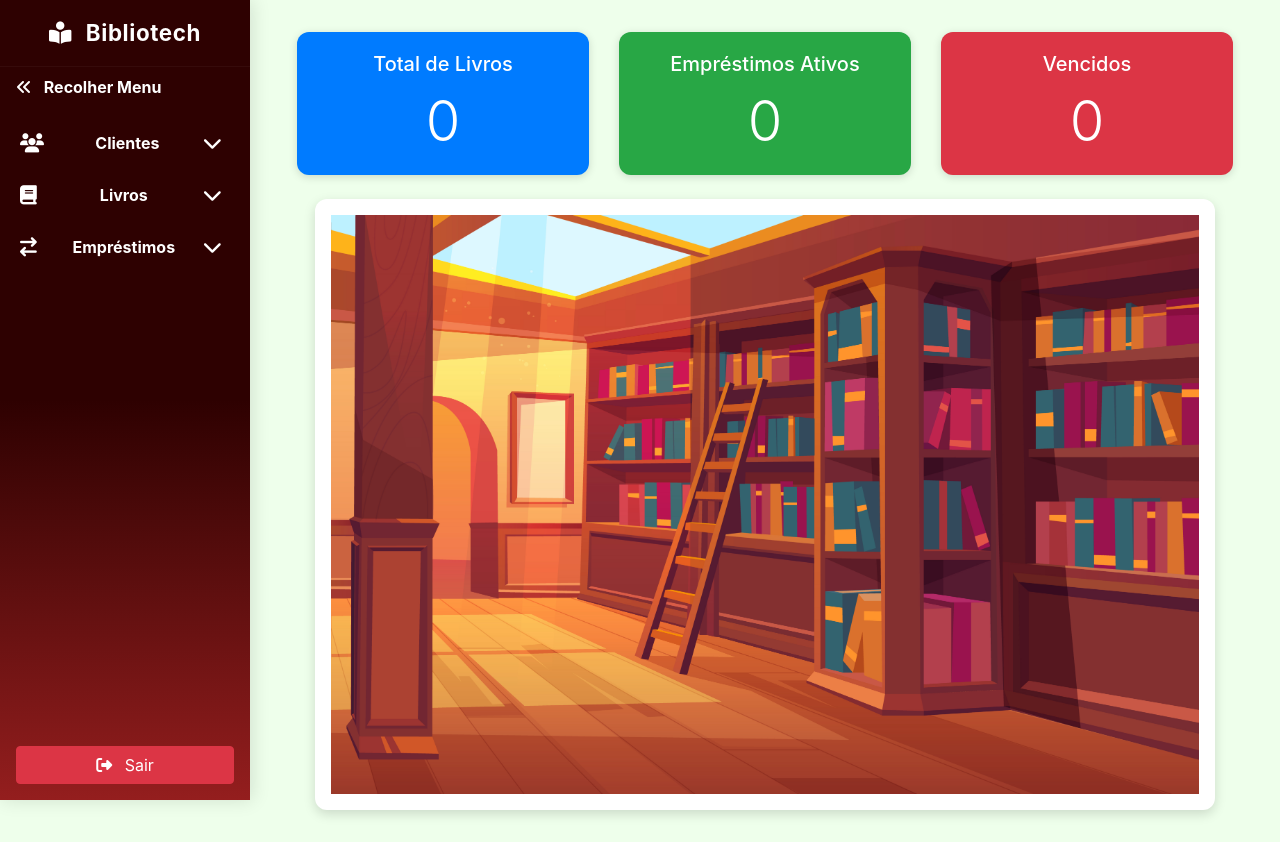
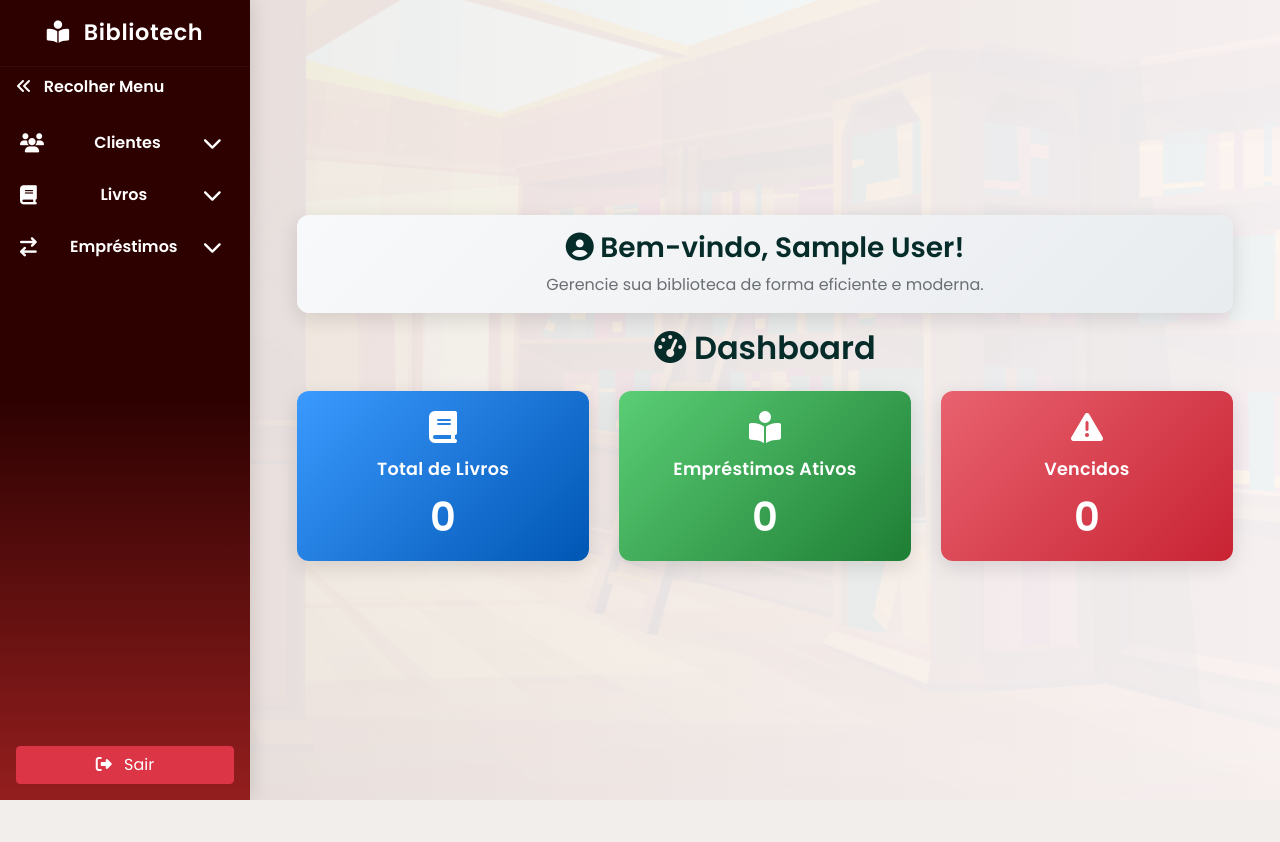
Before and after one commit to gx-briel/Bibliotech, a PHP site: page /indexlogado.php in a window 1280 px wide. After the commit the page ends 800 px from the top, so only its background shows below. Run offline with PHP 8.4, Linux system fonts and the light colour scheme; the visitor is signed in with stand-in values (Sample User, id 1); data that the repository does not hold is empty; some libraries are stand-ins or nearby versions.

Commit message:
mais pequenos ajustes - cursor

```diff
--- a/components/sidebar-logado.php
+++ b/components/sidebar-logado.php
@@ -140,4 +140,3 @@
       });
     });
   </script>
-</div>
--- a/index.php
+++ b/index.php
@@ -237,6 +237,7 @@
     <p class="tagline">Seu portal para descobrir e gerenciar livros com facilidade.</p>
   </div>
   </div>
+</div>
 
 <?php include 'components/sidebar-script.php'; ?>
 <link href="https://fonts.googleapis.com/css2?family=Poppins:wght@300;400;600&display=swap" rel="stylesheet">
--- a/indexlogado.php
+++ b/indexlogado.php
@@ -34,10 +34,17 @@ $totalVenc = $row3['totalVencido'] ?? 0;
   <?php include 'components/sidebar-style.php'; ?>
 
   <style>
+    :root {
+      --card: #ffffff;
+      --muted: #6b6f73;
+      --accent: #b33a3a;
+    }
+
     body {
-      background-color: rgb(238, 255, 235);
+      background: linear-gradient(to right, #ece9e6, #ffffff);
       margin: 0;
       overflow-x: hidden;
+      font-family: 'Poppins', 'Segoe UI', Tahoma, Geneva, Verdana, sans-serif;
     }
 
     .nav-links li a:hover {
@@ -81,37 +88,124 @@ $totalVenc = $row3['totalVencido'] ?? 0;
       display: block;
     }
 
+    /* Background image effect similar to index.php */
+    .content {
+      display: flex;
+      flex-direction: column;
+      justify-content: center;
+      align-items: center;
+      gap: 1.25rem;
+      min-height: 100vh;
+      position: relative;
+      margin-left: 250px;
+      padding: 2rem;
+      transition: margin-left 0.3s;
+    }
+
+    /* Quando a sidebar está escondida, o conteúdo expande */
+    .sidebar.hidden ~ .content {
+      margin-left: 0;
+    }
+
+    .content::before {
+      content: '';
+      position: absolute;
+      inset: 0;
+      background-image: url('fxd2.jpg');
+      background-position: center;
+      background-repeat: no-repeat;
+      background-size: cover;
+      opacity: 0.07;
+      z-index: 0;
+      pointer-events: none;
+      filter: saturate(0.9) blur(0px);
+    }
+
+    /* Ensure content is above background */
+    .container-fluid {
+      position: relative;
+      z-index: 1;
+    }
+
     .card {
       border: none;
       border-radius: 12px;
-      box-shadow: 0 2px 8px rgba(0,0,0,0.15);
+      box-shadow: 0 6px 20px rgba(0, 0, 0, 0.12);
+      transition: transform 0.3s ease, box-shadow 0.3s ease;
+      position: relative;
+      z-index: 1;
     }
 
-    /* Estilo harmonizado para a imagem */
-    .img-harmonizada {
-      border-radius: 12px;
-      box-shadow: 0 4px 12px rgba(0, 0, 0, 0.15);
-      padding: 1rem;
-      background-color: #fff;
-      max-width: 900px;
-      width: 100%;
-      transition: transform 0.3s ease;
+    .card:hover {
+      transform: translateY(-5px);
+      box-shadow: 0 10px 30px rgba(0, 0, 0, 0.18);
     }
 
-    /* Ajuste responsivo para a imagem não ficar muito para baixo em mobile */
-    .img-container-mobile-fix {
-      min-height: 70vh;
+    /* Gradients for dashboard cards */
+    .card.bg-primary {
+      background: linear-gradient(135deg,rgb(59, 154, 255) 0%, #0056b3 100%) !important;
     }
-    @media (max-width: 768px) {
-      .img-container-mobile-fix {
-        min-height: 0;
-        margin-top: 1.5rem;
-        margin-bottom: 2rem;
-        align-items: flex-start !important;
+
+    .card.bg-success {
+      background: linear-gradient(135deg,rgb(91, 206, 118) 0%, #1e7e34 100%) !important;
+    }
+
+    .card.bg-danger {
+      background: linear-gradient(135deg,rgb(233, 98, 111) 0%, #c82333 100%) !important;
+    }
+
+    .card.bg-light {
+      background: linear-gradient(135deg, #f8f9fa 0%, #e9ecef 100%) !important;
+    }
+
+    .card-title {
+      font-weight: 600;
+      font-size: 1.1rem;
+      letter-spacing: 0.3px;
+    }
+
+    .card-text {
+      font-weight: 700;
+      font-size: 2.5rem;
+      margin-top: 0.5rem;
+    }
+
+    @keyframes fadeIn {
+      from {
+        opacity: 0;
+        transform: translateY(20px);
+      }
+      to {
+        opacity: 1;
+        transform: translateY(0);
       }
     }
+
+    .card {
+      animation: fadeIn 0.6s ease-in-out both;
     }
 
+    .col-md-4:nth-child(1) .card {
+      animation-delay: 0.1s;
+    }
+
+    .col-md-4:nth-child(2) .card {
+      animation-delay: 0.2s;
+    }
+
+    .col-md-4:nth-child(3) .card {
+      animation-delay: 0.3s;
+    }
+
+    @media (max-width: 768px) {
+      .content {
+        margin-left: 0 !important;
+        padding: 1rem;
+      }
+      .card-text {
+        font-size: 2rem;
+      }
+    }
   </style>
 </head>
 <body>
@@ -120,10 +214,31 @@ $totalVenc = $row3['totalVencido'] ?? 0;
 
   <div class="content">
     <div class="container-fluid">
+      <!-- Welcome section -->
+      <div class="row">
+        <div class="col-12 mb-3">
+          <div class="card bg-light">
+            <div class="card-body text-center p-3">
+              <h3 class="mb-2" style="color: #062c2a; font-weight: 600;">
+                <i class="fas fa-user-circle"></i> Bem-vindo, <?= htmlspecialchars($_SESSION['nome'] ?? 'Usuário'); ?>!
+              </h3>
+              <p class="mb-0" style="color: var(--muted);">
+                Gerencie sua biblioteca de forma eficiente e moderna.
+              </p>
+            </div>
+          </div>
+        </div>
+      </div>
+
+      <h2 class="text-center mb-4" style="font-weight: 600; color: #062c2a; font-size: 2rem;">
+        <i class="fas fa-tachometer-alt"></i> Dashboard
+      </h2>
+
       <div class="row text-center">
         <div class="col-md-4 mb-4">
           <div class="card bg-primary text-white" style="cursor: pointer;" onclick="window.location.href='acervo.php'">
             <div class="card-body">
+              <i class="fas fa-book fa-2x mb-3"></i>
               <h5 class="card-title">Total de Livros</h5>
               <p class="card-text display-4"><?= $totalLivros; ?></p>
             </div>
@@ -132,6 +247,7 @@ $totalVenc = $row3['totalVencido'] ?? 0;
         <div class="col-md-4 mb-4">
           <div class="card bg-success text-white" style="cursor: pointer;" onclick="window.location.href='listaEmprestimoAtivo.php'">
             <div class="card-body">
+              <i class="fas fa-book-reader fa-2x mb-3"></i>
               <h5 class="card-title">Empréstimos Ativos</h5>
               <p class="card-text display-4"><?= $totalEmp; ?></p>
             </div>
@@ -140,30 +256,19 @@ $totalVenc = $row3['totalVencido'] ?? 0;
         <div class="col-md-4 mb-4">
           <div class="card bg-danger text-white" style="cursor: pointer;" onclick="window.location.href='emprestimoVencido.php'">
             <div class="card-body">
+              <i class="fas fa-exclamation-triangle fa-2x mb-3"></i>
               <h5 class="card-title">Vencidos</h5>
               <p class="card-text display-4"><?= $totalVenc; ?></p>
             </div>
           </div>
         </div>
       </div>
-
-      <div class="row justify-content-center mt-0">
-        <div class="d-flex justify-content-center align-items-center img-container-mobile-fix">
-          <img
-            src="fxd2.jpg"
-            alt="Logo Bibliotech"
-            class="img-fluid img-harmonizada"
-            onmouseenter="document.getElementById('audioHover').play()"
-          >
-        </div>
-        </div>
-      </div>
     </div>
   </div>
-</div>
 
 <!-- Scripts -->
 <?php include 'components/sidebar-script.php'; ?>
+<link href="https://fonts.googleapis.com/css2?family=Poppins:wght@300;400;600&display=swap" rel="stylesheet">
 <script src="https://code.jquery.com/jquery-3.5.1.slim.min.js"></script>
 <script src="https://cdn.jsdelivr.net/npm/@popperjs/core@2.5.4/dist/umd/popper.min.js"></script>
 <script src="https://stackpath.bootstrapcdn.com/bootstrap/4.5.2/js/bootstrap.min.js"></script>
--- a/relatorios.php
+++ b/relatorios.php
@@ -117,7 +117,7 @@ if (!isset($_SESSION['id'])) {
 <body>
 
 <?php include 'components/sidebar-logado.php'; ?>
-<div class="wrapper">
+
   <div class="content">
     <div class="container">
       <div class="row">
@@ -200,6 +200,7 @@ if (!isset($_SESSION['id'])) {
     </div>
   </div>
 </div>
+
 <script src="https://code.jquery.com/jquery-3.5.1.min.js"></script>
 <script src="https://cdn.jsdelivr.net/npm/bootstrap@4.5.2/dist/js/bootstrap.bundle.min.js"></script>
 
--- a/tokens/85fa7cb32097dc05de4e05e8acabb857.json
+++ /dev/null
@@ -1 +0,0 @@
-{"user_id":1,"expires":1761429424}
--- a/tokens/d73ea8d8bd8342f13c2606272815d256.json
+++ /dev/null
@@ -1 +0,0 @@
-{"user_id":1,"expires":1761429117}
```
Also changed, not shown: acervo.php (+11 -0 lines), cadastroCliente.php (+16 -1 lines), cadastroLivro.php (+20 -13 lines), criaEmprestimo.php (+14 -0 lines), listaCliente.php (+4 -6 lines), listaEmprestimoAtivo.php (+5 -41 lines).
